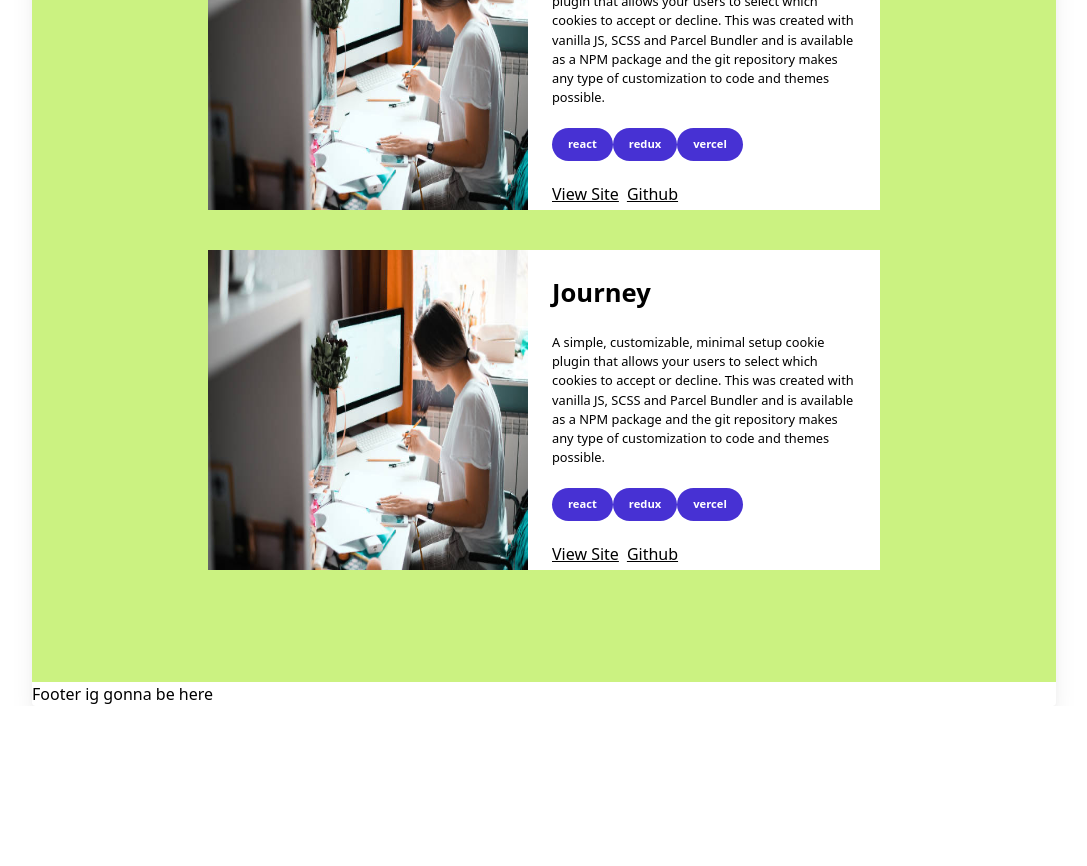
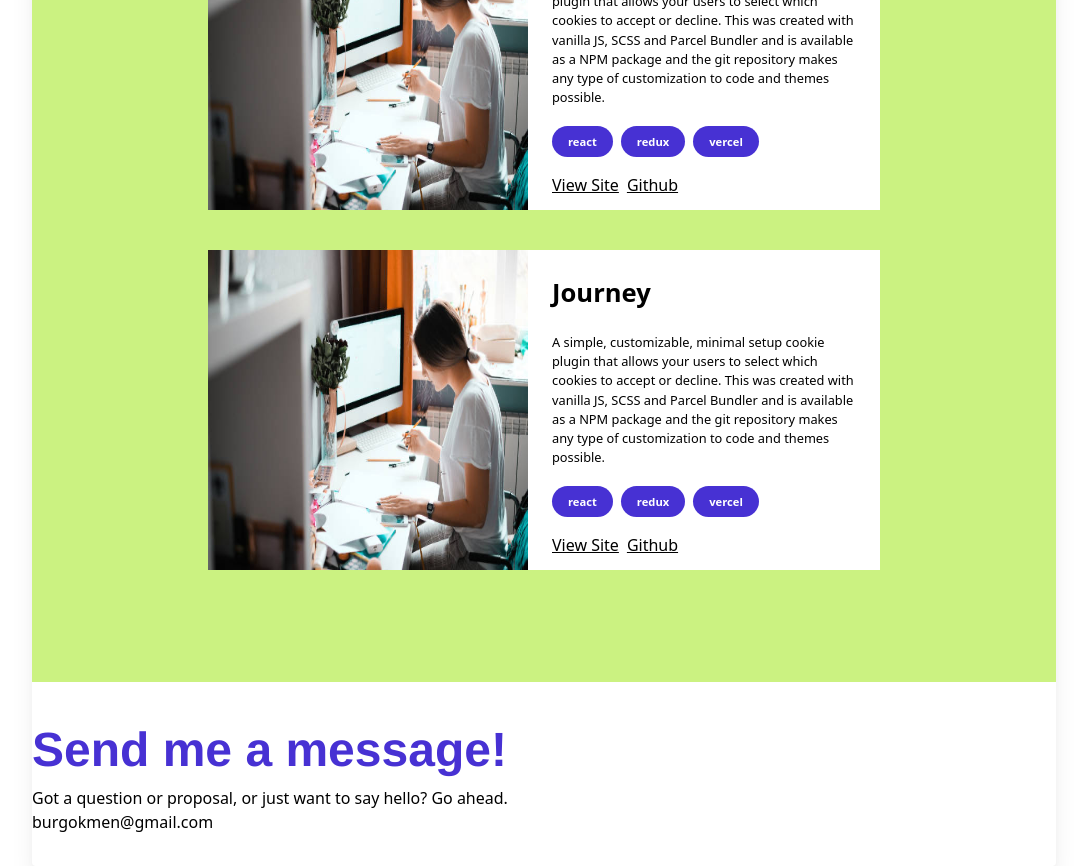
Before and after one commit to burgokmen/FSWeb-Frontend-Challenge, a React (Vite) app in the folder Gokmen-Resume/: page / in a window 1280 px wide. Shown: the part 1540-2406 px from the top of the page, without its empty margins (96-1183 px from the left). Before the commit the page ends 2246 px from the top, so only its background shows below. Built offline with nearby package versions, Linux system fonts and the light colour scheme.

Commit message:
Footer comp, buttonMap func beautify

```diff
--- a/Gokmen-Resume/src/components/Footer.jsx
+++ b/Gokmen-Resume/src/components/Footer.jsx
@@ -1,3 +1,13 @@
 export default function Footer() {
-  return <footer> Footer ig gonna be here </footer>;
+  return (
+    <footer className="py-[2rem] flex-col  ">
+      <h5 className="font-bold font-interreg text-[3rem] text-mypurp-1 text-[3rem] ">
+        Send me a message!
+      </h5>
+      <p>Got a question or proposal, or just want to say hello? Go ahead.</p>
+      <a href="mailto:burgokmen@gmail.com" target="/blank">
+        burgokmen@gmail.com
+      </a>
+    </footer>
+  );
 }
--- a/Gokmen-Resume/src/contexts/MapProvider.jsx
+++ b/Gokmen-Resume/src/contexts/MapProvider.jsx
@@ -17,12 +17,12 @@ const MapProvider = ({ children }) => {
 
   const buttonFunc = (arr) => {
     return arr.map((a, i) => (
-      <button
+      <span
         key={i}
-        className="bg-mypurp-1 text-white text-[0.7rem] font-bold py-2 px-4 rounded-full"
+        className="bg-mypurp-1 mr-2 text-white text-[0.7rem] font-bold py-2 px-4 rounded-full"
       >
         {a}
-      </button>
+      </span>
     ));
   };
 
```
Also changed, not shown: 1 other file (tests, documents, lock files or other folders).
